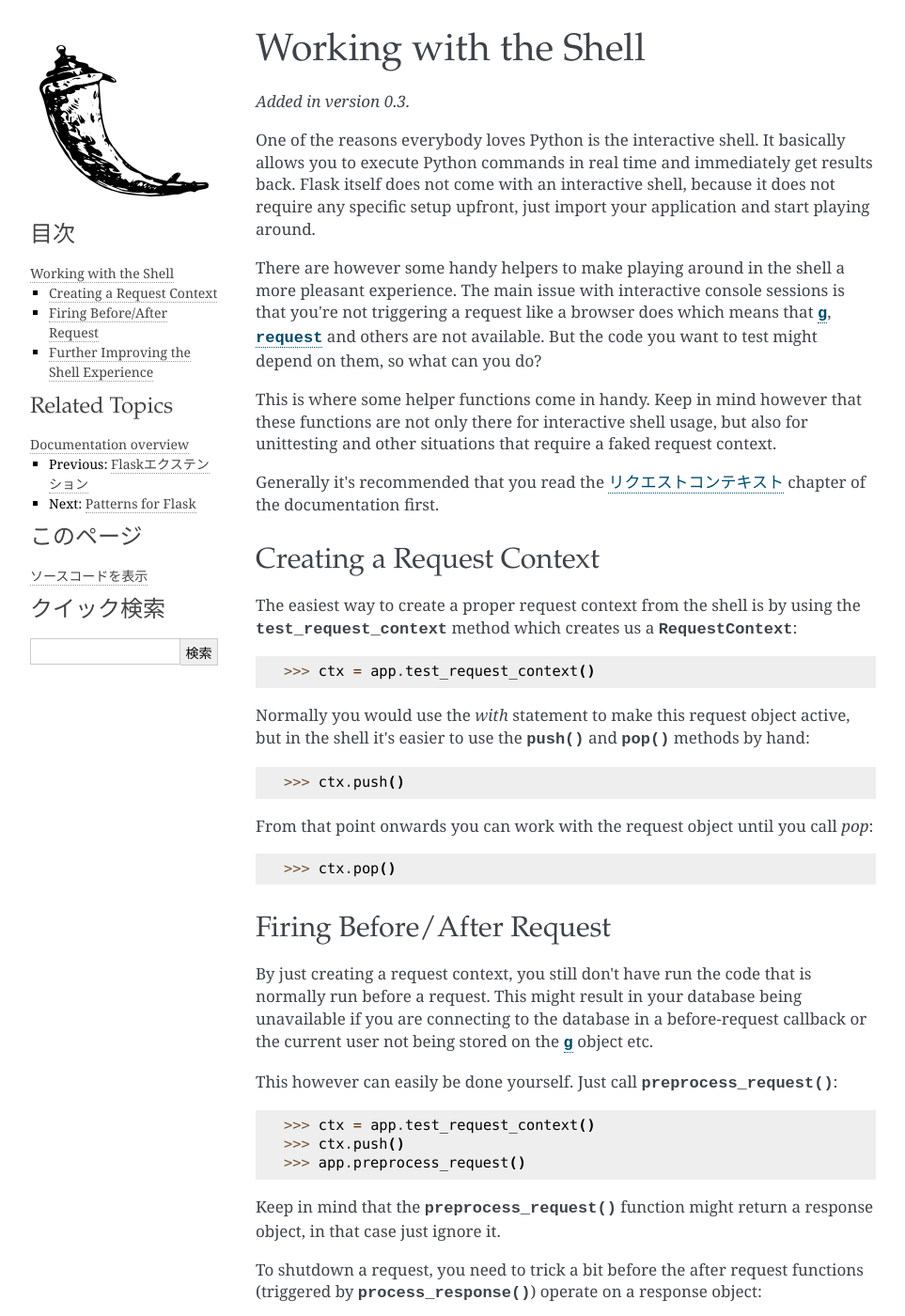
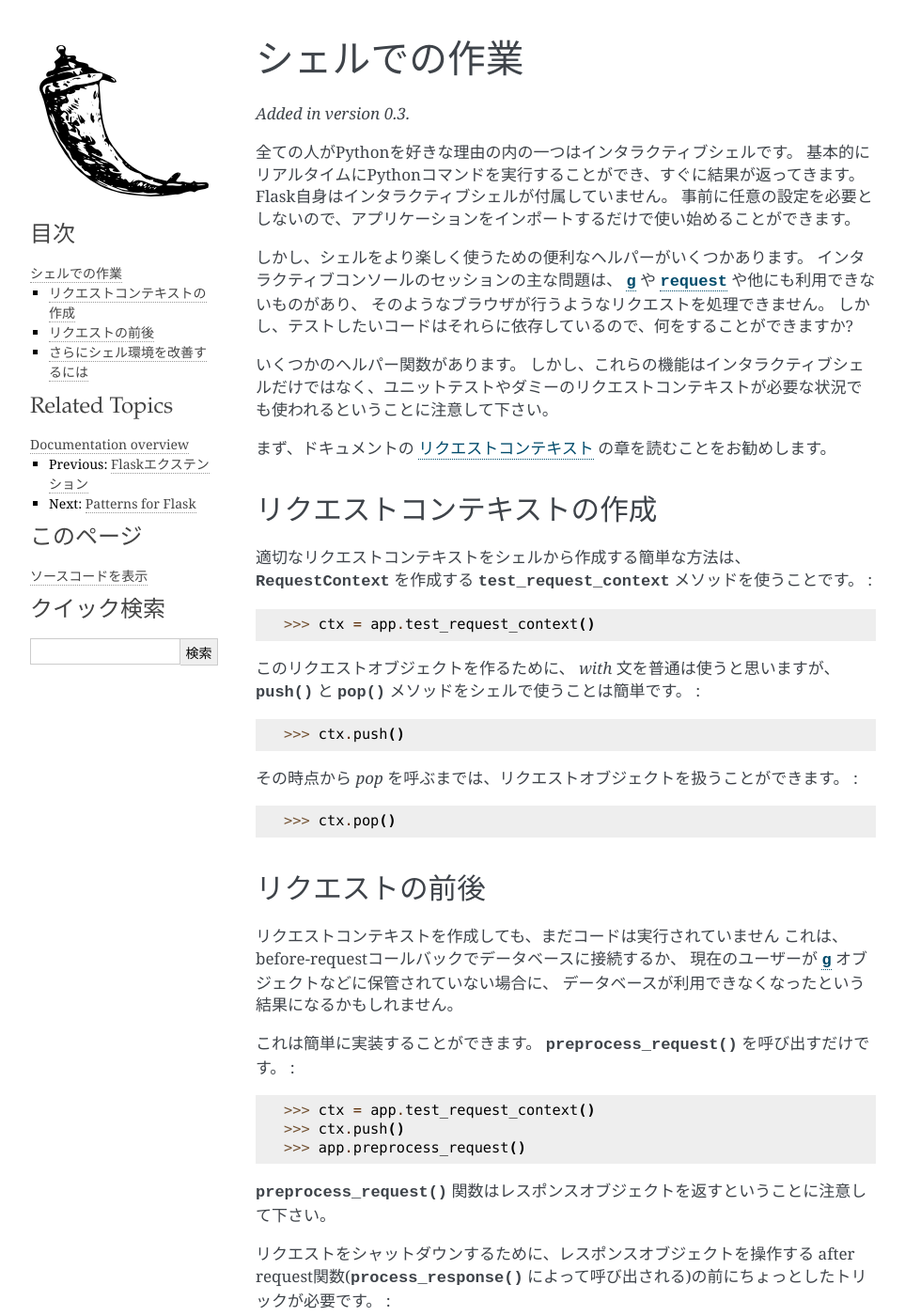
Before and after one commit to tokuda109/flask-docs-ja, a Sphinx documentation site: the page built from docs/shell.rst, in a window 1280 px wide and 1400 px high. Shown: the whole window at 94% size, without its empty margins (148-1111 px from the left). Built offline with Sphinx 7.4.7, drawn with Linux system fonts in a browser that asks for light colours; pages that are not in the unit, such as notebooks, are missing from menus; some of the changed text lies outside the part shown.

Commit message:
Translated shell

```diff
--- a/docs/shell.rst
+++ b/docs/shell.rst
@@ -1,93 +1,149 @@
 .. _shell:
 
-Working with the Shell
-======================
+シェルでの作業
+=========================
+
+.. Working with the Shell
+   ======================
 
 .. versionadded:: 0.3
 
-One of the reasons everybody loves Python is the interactive shell.  It
-basically allows you to execute Python commands in real time and
-immediately get results back.  Flask itself does not come with an
-interactive shell, because it does not require any specific setup upfront,
-just import your application and start playing around.
+.. One of the reasons everybody loves Python is the interactive shell.  It
+   basically allows you to execute Python commands in real time and
+   immediately get results back.  Flask itself does not come with an
+   interactive shell, because it does not require any specific setup upfront,
+   just import your application and start playing around.
 
-There are however some handy helpers to make playing around in the shell a
-more pleasant experience.  The main issue with interactive console
-sessions is that you're not triggering a request like a browser does which
-means that :data:`~flask.g`, :data:`~flask.request` and others are not
-available.  But the code you want to test might depend on them, so what
-can you do?
+全ての人がPythonを好きな理由の内の一つはインタラクティブシェルです。
+基本的にリアルタイムにPythonコマンドを実行することができ、すぐに結果が返ってきます。
+Flask自身はインタラクティブシェルが付属していません。
+事前に任意の設定を必要としないので、アプリケーションをインポートするだけで使い始めることができます。
 
-This is where some helper functions come in handy.  Keep in mind however
-that these functions are not only there for interactive shell usage, but
-also for unittesting and other situations that require a faked request
-context.
+.. There are however some handy helpers to make playing around in the shell a
+   more pleasant experience.  The main issue with interactive console
+   sessions is that you're not triggering a request like a browser does which
+   means that :data:`~flask.g`, :data:`~flask.request` and others are not
+   available.  But the code you want to test might depend on them, so what
+   can you do?
 
-Generally it's recommended that you read the :ref:`request-context`
-chapter of the documentation first.
+しかし、シェルをより楽しく使うための便利なヘルパーがいくつかあります。
+インタラクティブコンソールのセッションの主な問題は、 :data:`~flask.g` や :data:`~flask.request` や他にも利用できないものがあり、
+そのようなブラウザが行うようなリクエストを処理できません。
+しかし、テストしたいコードはそれらに依存しているので、何をすることができますか?
 
-Creating a Request Context
---------------------------
+.. This is where some helper functions come in handy.  Keep in mind however
+   that these functions are not only there for interactive shell usage, but
+   also for unittesting and other situations that require a faked request
+   context.
 
-The easiest way to create a proper request context from the shell is by
-using the :attr:`~flask.Flask.test_request_context` method which creates
-us a :class:`~flask.ctx.RequestContext`:
+いくつかのヘルパー関数があります。
+しかし、これらの機能はインタラクティブシェルだけではなく、ユニットテストやダミーのリクエストコンテキストが必要な状況でも使われるということに注意して下さい。
+
+.. Generally it's recommended that you read the :ref:`request-context`
+   chapter of the documentation first.
+
+まず、ドキュメントの :ref:`request-context` の章を読むことをお勧めします。
+
+.. Creating a Request Context
+   --------------------------
+
+リクエストコンテキストの作成
+----------------------------------
+
+.. The easiest way to create a proper request context from the shell is by
+   using the :attr:`~flask.Flask.test_request_context` method which creates
+   us a :class:`~flask.ctx.RequestContext`:
+
+適切なリクエストコンテキストをシェルから作成する簡単な方法は、
+:class:`~flask.ctx.RequestContext` を作成する :attr:`~flask.Flask.test_request_context` メソッドを使うことです。 :
 
 >>> ctx = app.test_request_context()
 
-Normally you would use the `with` statement to make this request object
-active, but in the shell it's easier to use the
-:meth:`~flask.ctx.RequestContext.push` and
-:meth:`~flask.ctx.RequestContext.pop` methods by hand:
+.. Normally you would use the `with` statement to make this request object
+   active, but in the shell it's easier to use the
+   :meth:`~flask.ctx.RequestContext.push` and
+   :meth:`~flask.ctx.RequestContext.pop` methods by hand:
+
+このリクエストオブジェクトを作るために、 `with` 文を普通は使うと思いますが、
+:meth:`~flask.ctx.RequestContext.push` と :meth:`~flask.ctx.RequestContext.pop` メソッドをシェルで使うことは簡単です。 :
 
 >>> ctx.push()
 
-From that point onwards you can work with the request object until you
-call `pop`:
+.. From that point onwards you can work with the request object until you
+   call `pop`:
+
+その時点から `pop` を呼ぶまでは、リクエストオブジェクトを扱うことができます。 :
 
 >>> ctx.pop()
 
-Firing Before/After Request
----------------------------
+.. Firing Before/After Request
+   ---------------------------
 
-By just creating a request context, you still don't have run the code that
-is normally run before a request.  This might result in your database
-being unavailable if you are connecting to the database in a
-before-request callback or the current user not being stored on the
-:data:`~flask.g` object etc.
+リクエストの前後
+----------------------
 
-This however can easily be done yourself.  Just call
-:meth:`~flask.Flask.preprocess_request`:
+.. By just creating a request context, you still don't have run the code that
+   is normally run before a request.  This might result in your database
+   being unavailable if you are connecting to the database in a
+   before-request callback or the current user not being stored on the
+   :data:`~flask.g` object etc.
+
+リクエストコンテキストを作成しても、まだコードは実行されていません
+これは、before-requestコールバックでデータベースに接続するか、
+現在のユーザーが :data:`~flask.g` オブジェクトなどに保管されていない場合に、
+データベースが利用できなくなったという結果になるかもしれません。
+
+.. This however can easily be done yourself.  Just call
+   :meth:`~flask.Flask.preprocess_request`:
+
+これは簡単に実装することができます。
+:meth:`~flask.Flask.preprocess_request` を呼び出すだけです。 :
 
 >>> ctx = app.test_request_context()
 >>> ctx.push()
 >>> app.preprocess_request()
 
-Keep in mind that the :meth:`~flask.Flask.preprocess_request` function
-might return a response object, in that case just ignore it.
+.. Keep in mind that the :meth:`~flask.Flask.preprocess_request` function
+   might return a response object, in that case just ignore it.
 
-To shutdown a request, you need to trick a bit before the after request
-functions (triggered by :meth:`~flask.Flask.process_response`) operate on
-a response object:
+:meth:`~flask.Flask.preprocess_request` 関数はレスポンスオブジェクトを返すということに注意して下さい。
+
+.. To shutdown a request, you need to trick a bit before the after request
+   functions (triggered by :meth:`~flask.Flask.process_response`) operate on
+   a response object:
+
+リクエストをシャットダウンするために、レスポンスオブジェクトを操作する
+after request関数(:meth:`~flask.Flask.process_response` によって呼び出される)の前にちょっとしたトリックが必要です。 :
 
 >>> app.process_response(app.response_class())
 <Response 0 bytes [200 OK]>
 >>> ctx.pop()
 
-The functions registered as :meth:`~flask.Flask.teardown_request` are
-automatically called when the context is popped.  So this is the perfect
-place to automatically tear down resources that were needed by the request
-context (such as database connections).
+.. The functions registered as :meth:`~flask.Flask.teardown_request` are
+   automatically called when the context is popped.  So this is the perfect
+   place to automatically tear down resources that were needed by the request
+   context (such as database connections).
+
+:meth:`~flask.Flask.teardown_request` として登録されている関数は、コンテキストがpopされた時に自動的に呼ばれます。
+だから、これはリクエストコンテキストで必要とされたリソース(データベース接続のような)を自動的に廃棄するための場所です。
 
 
-Further Improving the Shell Experience
---------------------------------------
+.. Further Improving the Shell Experience
+   --------------------------------------
 
-If you like the idea of experimenting in a shell, create yourself a module
-with stuff you want to star import into your interactive session.  There
-you could also define some more helper methods for common things such as
-initializing the database, dropping tables etc.
+さらにシェル環境を改善するには
+-----------------------------------------
 
-Just put them into a module (like `shelltools` and import from there):
+.. If you like the idea of experimenting in a shell, create yourself a module
+   with stuff you want to star import into your interactive session.  There
+   you could also define some more helper methods for common things such as
+   initializing the database, dropping tables etc.
+
+インタラクティブのセッション中にモジュールのスタッフを全てインポートしたい
+データベースの初期化やテーブルの削除などのような一般的な事のためのヘルパー関数を定義することもできます。
+
+.. Just put them into a module (like `shelltools` and import from there):
+
+モジュール(`shelltools` とそこからインポート)に以下のように書くだけです。 :
 
 >>> from shelltools import *
```
